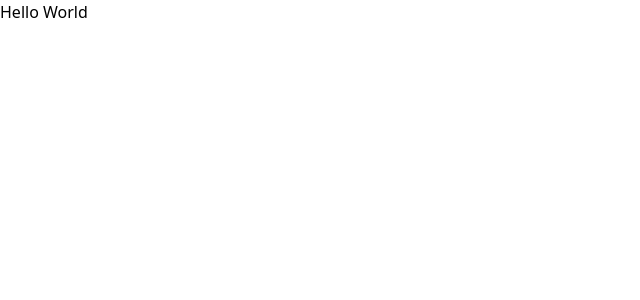
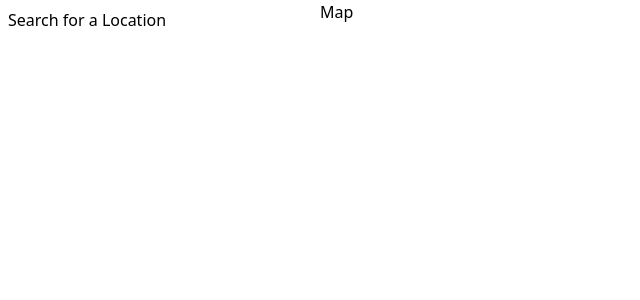
Before and after one commit to TarasMamch/location-search, a React (Vite) app: page / in a window 1280 px wide. Shown: the top 300 px of the page, without its empty margins (0-640 px from the left). Built offline with nearby package versions, Linux system fonts and the light colour scheme.

Commit message:
added boilerplate for components

```diff
--- a/src/App.tsx
+++ b/src/App.tsx
@@ -1,7 +1,15 @@
+import Map from "./components/Map"
+import LocationSearch from "./components/LocationSearch"
+
 function App() {
   return (
-    <div>
-      Hello World
+    <div className="h-screen w-screen grid grid-cols-12">
+      <div className="col-span-3 p-2">
+        <LocationSearch />
+      </div>
+      <div className="col-span-9">
+        <Map />
+      </div>
     </div>
   )
 }
--- /dev/null
+++ b/src/components/LocationSearch.tsx
@@ -0,0 +1,3 @@
+export default function LocationSearch() {
+    return <div>Search for a Location</div>
+}
--- /dev/null
+++ b/src/components/Map.tsx
@@ -0,0 +1,3 @@
+export default function Map() {
+    return <div>Map</div>
+}
```
